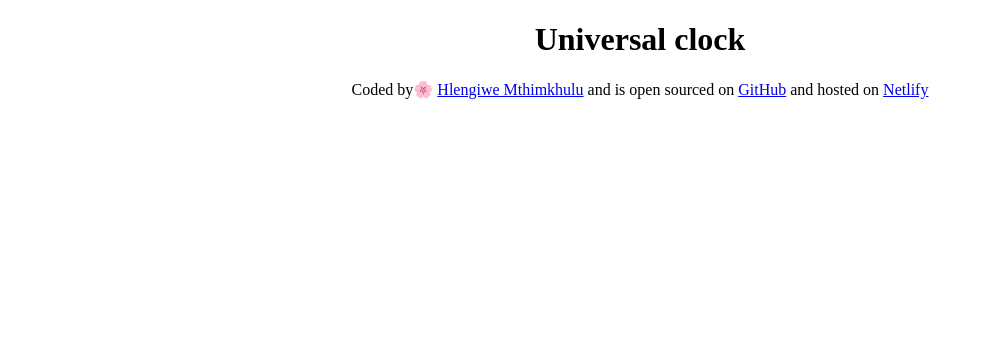
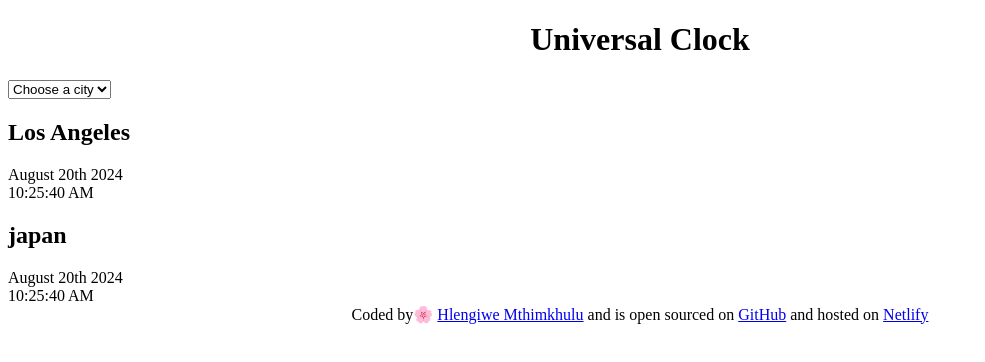
Before and after one commit to Hlengiwe-Mthimkhulu/Universal-clock, a plain HTML site: page index.html in a window 1280 px wide. Shown: the whole page, without its empty margins (0-985 px from the left). Drawn offline with Linux system fonts and the light colour scheme.

Commit message:
Added the basic Html

```diff
--- a/index.html
+++ b/index.html
@@ -7,9 +7,26 @@
     <title>universal-clock</title>
   </head>
   <body>
-    <h1>Universal clock</h1>
-    <script src="javascript/index.js"></script>
-  </body>
+    <div class="container">
+      <h1>Universal Clock</h1>
+      <select>
+        <option value="">Choose a city</option>
+        <option value="">London</option>
+        <option value="">New york</option>
+        <option value="">South Korea</option>
+      </select>
+
+      <div class="city">
+        <h2>Los Angeles</h2>
+        <div class="date">August 20th 2024</div>
+        <div class="time">10:25:40 AM</div>
+      </div>
+      <div class="city">
+        <h2>japan</h2>
+        <div class="date">August 20th 2024</div>
+        <div class="time">10:25:40 AM</div>
+      </div>
+    </div>
     <footer>
       Coded by🌸
       <a href="https://github.com/Hlengiwe-Mthimkhulu" target="_blank"
@@ -24,4 +41,6 @@
       and hosted on
       <a href="#" target="_blank">Netlify</a>
     </footer>
+    <script src="javascript/index.js"></script>
+  </body>
 </html>
```
Lines whose indentation alone changed are shown as unchanged.
